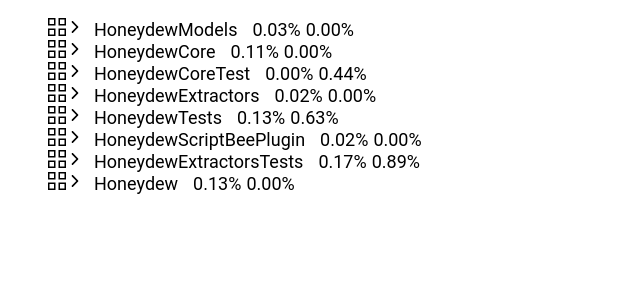
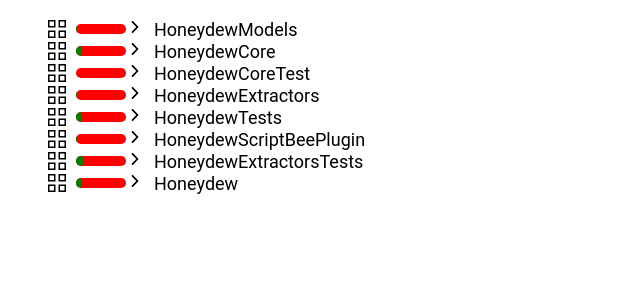
Before and after one commit to DrBaxR/spektrum-visualizer, a React (Create React App) app: page / in a window 1280 px wide. Shown: the top 300 px of the page, without its empty margins (0-640 px from the left). Built offline with nearby package versions, Linux system fonts and the light colour scheme.

Commit message:
Coverage progress bar

```diff
--- /dev/null
+++ b/src/components/ProgressBar.tsx
@@ -0,0 +1,17 @@
+import React from "react";
+import "../styles/ProgressBar.css";
+
+interface Props {
+  progress: number;
+}
+
+export const ProgressBar: React.FC<Props> = ({ progress }) => {
+  return (
+    <div className="progress-bar-component">
+      <div
+        className="bar"
+        style={{ width: `${Math.floor(progress * 100)}%` }}
+      />
+    </div>
+  );
+};
--- a/src/components/TreeNode.tsx
+++ b/src/components/TreeNode.tsx
@@ -2,6 +2,7 @@
 import { ExportUnit, getNodeDisplayIdentifier, getUnitIcon } from "../data/export-unit";
 import '../styles/TreeNode.css';
 import { IoIosArrowDown, IoIosArrowForward } from 'react-icons/io'
+import { ProgressBar } from "./ProgressBar";
 
 interface Props {
   node: ExportUnit;
@@ -53,15 +54,14 @@
   }
 
   return (
-    <div>
+    <div className="tree-node-component">
       <div className="identifier" onClick={() => handleIdentifierClick()}>
         {getUnitIcon(node)}
+        <div className="coverage-metric">
+          <ProgressBar progress={node.coverage} />
+        </div>
         {hasChildren() && <span className="expand-icon">{expanded ? <IoIosArrowDown /> : <IoIosArrowForward />}</span>}
         {getNodeDisplayIdentifier(node)}
-        <span className="metrics">
-          <span className="metric">{node.coverage.toFixed(2)}%</span>
-          <span className="metric">{node.testAmount.toFixed(2)}%</span>
-        </span>
       </div>
       {expanded && getNodeChildren()}
     </div>
--- /dev/null
+++ b/src/styles/ProgressBar.css
@@ -0,0 +1,12 @@
+.progress-bar-component {
+  background: red;
+  border-radius: 5px;
+  overflow: hidden;
+  height: 100%;
+}
+
+.bar {
+  background-color: green;
+  height: 100%;
+  border-radius: 5px;
+}
--- a/src/styles/TreeNode.css
+++ b/src/styles/TreeNode.css
@@ -1,4 +1,6 @@
 .identifier {
+  display: flex;
+  align-items: center;
   user-select: none;
   cursor: pointer;
 }
@@ -14,3 +16,9 @@
 .metrics .metric {
   margin-left: 5px;
 }
+
+.coverage-metric {
+  height: 10px;
+  width: 50px;
+  margin-left: 10px;
+}
```
